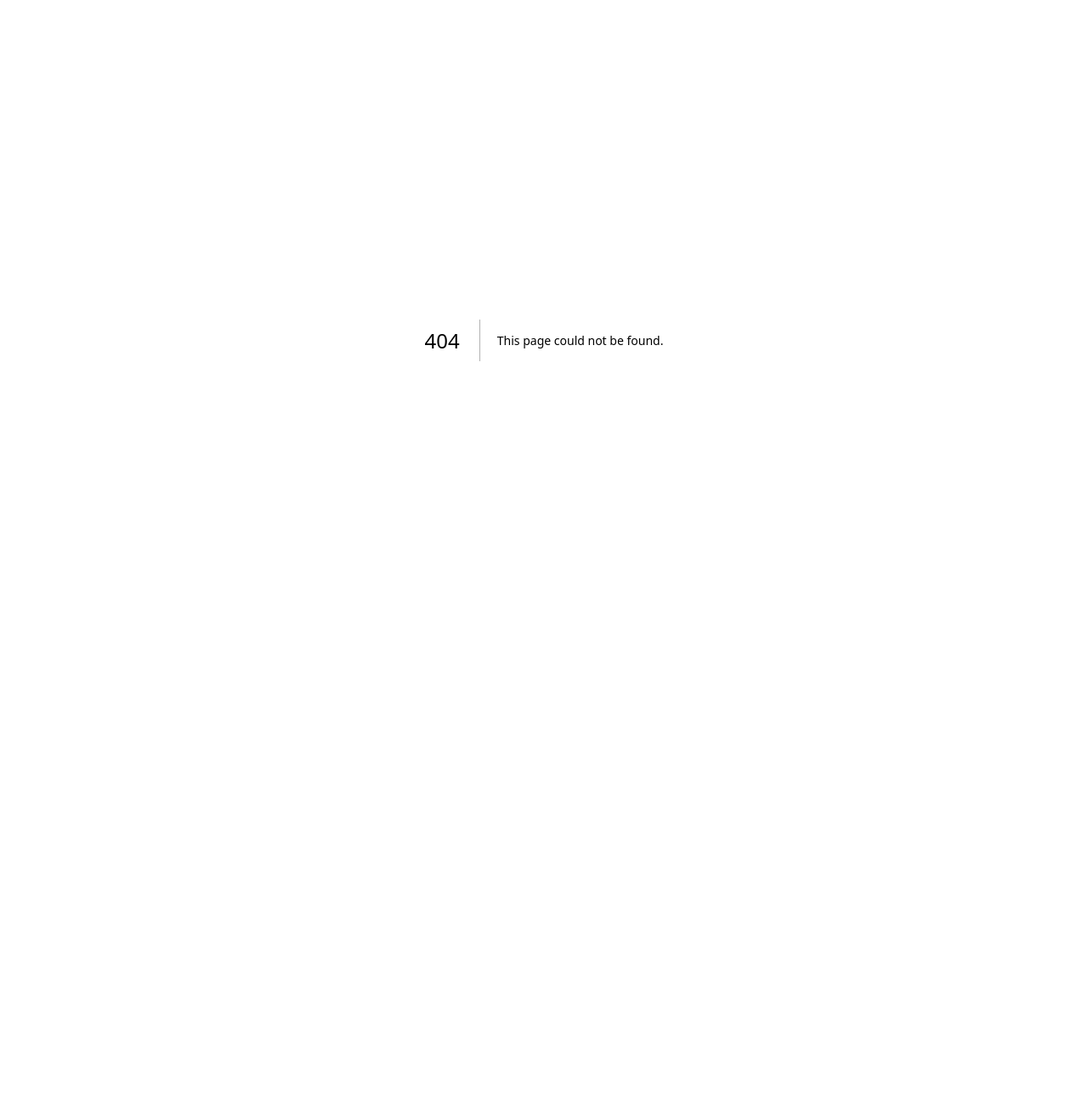
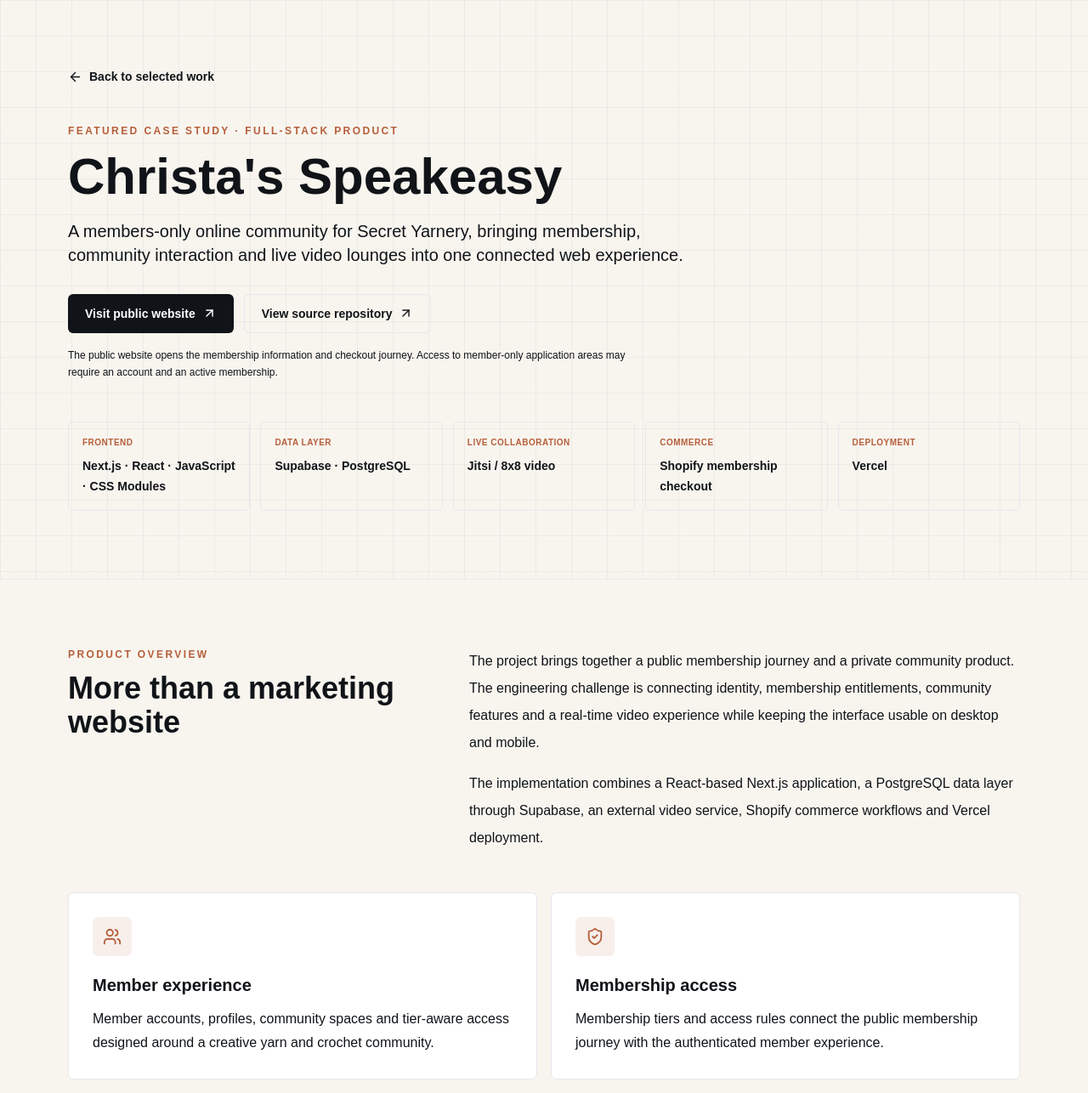
Before and after one commit to elvisbitolo/cv, a Next.js app: page /projects/christas-speakeasy in a window 1280 px wide. Before the commit this address had no page. Shown: the top 1286 px of the page at 85% size. Before the commit the page ends 800 px from the top, so only its background shows below. Built offline with nearby package versions, Linux system fonts and the light colour scheme.

Commit message:
Feature Christa's Speakeasy portfolio case study
* Feature Christa's Speakeasy as flagship portfolio project

* Add flagship project treatment and case study CTA

* Add dedicated Christa's Speakeasy case study page

```diff
--- /dev/null
+++ b/src/app/projects/christas-speakeasy/page.js
@@ -0,0 +1,191 @@
+import Link from "next/link";
+import { ArrowLeft, ArrowUpRight, Database, ShieldCheck, Video, Users, Workflow } from "lucide-react";
+
+export const metadata = {
+  title: "Christa's Speakeasy — Full-Stack Case Study",
+  description:
+    "A membership-based online community platform built with Next.js, JavaScript, Supabase, PostgreSQL, Jitsi and Shopify."
+};
+
+const capabilities = [
+  {
+    icon: Users,
+    title: "Member experience",
+    description:
+      "Member accounts, profiles, community spaces and tier-aware access designed around a creative yarn and crochet community."
+  },
+  {
+    icon: ShieldCheck,
+    title: "Membership access",
+    description:
+      "Membership tiers and access rules connect the public membership journey with the authenticated member experience."
+  },
+  {
+    icon: Video,
+    title: "Live video lounges",
+    description:
+      "Integrated Jitsi-based video lounge experiences so members can meet and work alongside one another online."
+  },
+  {
+    icon: Workflow,
+    title: "Commerce integration",
+    description:
+      "Shopify membership checkout connects subscription purchase flows with the community product."
+  }
+];
+
+const architecture = [
+  ["Frontend", "Next.js · React · JavaScript · CSS Modules"],
+  ["Data layer", "Supabase · PostgreSQL"],
+  ["Live collaboration", "Jitsi / 8x8 video"],
+  ["Commerce", "Shopify membership checkout"],
+  ["Deployment", "Vercel"]
+];
+
+export default function ChristasSpeakeasyCaseStudy() {
+  return (
+    <main className="min-h-screen bg-paper text-ink">
+      <section className="noise border-b border-ink/10">
+        <div className="section-shell py-12 sm:py-20">
+          <Link
+            href="/#projects"
+            className="focus-ring inline-flex items-center gap-2 rounded-md text-sm font-bold text-ink/65 transition hover:text-copper"
+          >
+            <ArrowLeft size={17} />
+            Back to selected work
+          </Link>
+
+          <div className="mt-10 max-w-4xl">
+            <p className="text-xs font-black uppercase tracking-[0.2em] text-copper">
+              Featured case study · Full-stack product
+            </p>
+            <h1 className="mt-4 text-4xl font-black leading-tight sm:text-6xl">
+              Christa's Speakeasy
+            </h1>
+            <p className="mt-5 max-w-3xl text-lg leading-8 text-ink/70 sm:text-xl">
+              A members-only online community for Secret Yarnery, bringing
+              membership, community interaction and live video lounges into
+              one connected web experience.
+            </p>
+            <div className="mt-8 flex flex-wrap gap-3">
+              <a
+                href="https://christasspeakeasy.com"
+                target="_blank"
+                rel="noreferrer"
+                className="focus-ring inline-flex min-h-11 items-center gap-2 rounded-md bg-ink px-5 py-3 text-sm font-bold text-white transition hover:bg-moss dark:bg-white dark:text-ink"
+              >
+                Visit public website <ArrowUpRight size={17} />
+              </a>
+              <a
+                href="https://github.com/elvisbitolo/yarnerylounge"
+                target="_blank"
+                rel="noreferrer"
+                className="focus-ring inline-flex min-h-11 items-center gap-2 rounded-md border border-ink/20 px-5 py-3 text-sm font-bold transition hover:border-copper hover:text-copper"
+              >
+                View source repository <ArrowUpRight size={17} />
+              </a>
+            </div>
+            <p className="mt-4 max-w-2xl text-xs leading-5 text-ink/55">
+              The public website opens the membership information and checkout
+              journey. Access to member-only application areas may require an
+              account and an active membership.
+            </p>
+          </div>
+
+          <div className="mt-12 grid gap-3 sm:grid-cols-2 lg:grid-cols-5">
+            {architecture.map(([label, value]) => (
+              <div key={label} className="rounded-md border border-ink/10 bg-surface/80 p-4">
+                <p className="text-[10px] font-black uppercase tracking-wider text-copper">{label}</p>
+                <p className="mt-2 text-sm font-semibold leading-6 text-ink/75">{value}</p>
+              </div>
+            ))}
+          </div>
+        </div>
+      </section>
+
+      <section className="section-shell py-16 sm:py-20">
+        <div className="grid gap-10 lg:grid-cols-[0.8fr_1.2fr]">
+          <div>
+            <p className="text-xs font-black uppercase tracking-[0.2em] text-copper">Product overview</p>
+            <h2 className="mt-3 text-3xl font-black sm:text-4xl">More than a marketing website</h2>
+          </div>
+          <div className="max-w-3xl">
+            <p className="text-base leading-8 text-ink/70">
+              The project brings together a public membership journey and a
+              private community product. The engineering challenge is connecting
+              identity, membership entitlements, community features and a
+              real-time video experience while keeping the interface usable on
+              desktop and mobile.
+            </p>
+            <p className="mt-4 text-base leading-8 text-ink/70">
+              The implementation combines a React-based Next.js application,
+              a PostgreSQL data layer through Supabase, an external video
+              service, Shopify commerce workflows and Vercel deployment.
+            </p>
+          </div>
+        </div>
+
+        <div className="mt-12 grid gap-4 md:grid-cols-2">
+          {capabilities.map(({ icon: Icon, title, description }) => (
+            <article key={title} className="rounded-md border border-ink/10 bg-surface p-6 sm:p-7">
+              <div className="inline-flex rounded-md bg-copper/10 p-3 text-copper">
+                <Icon size={22} />
+              </div>
+              <h3 className="mt-5 text-xl font-black">{title}</h3>
+              <p className="mt-3 leading-7 text-ink/68">{description}</p>
+            </article>
+          ))}
+        </div>
+      </section>
+
+      <section className="border-y border-ink/10 bg-surface py-16 sm:py-20">
+        <div className="section-shell grid gap-10 lg:grid-cols-2">
+          <div>
+            <p className="text-xs font-black uppercase tracking-[0.2em] text-copper">Engineering focus</p>
+            <h2 className="mt-3 text-3xl font-black sm:text-4xl">What this project demonstrates</h2>
+          </div>
+          <div className="grid gap-4">
+            <div className="flex gap-4">
+              <Database className="mt-1 shrink-0 text-copper" size={21} />
+              <div>
+                <h3 className="font-black">Full-stack application delivery</h3>
+                <p className="mt-1 leading-7 text-ink/68">Connecting frontend routes and components to a managed PostgreSQL-backed application data layer.</p>
+              </div>
+            </div>
+            <div className="flex gap-4">
+              <ShieldCheck className="mt-1 shrink-0 text-copper" size={21} />
+              <div>
+                <h3 className="font-black">Access and membership logic</h3>
+                <p className="mt-1 leading-7 text-ink/68">Designing member journeys around account state, membership levels and gated community experiences.</p>
+              </div>
+            </div>
+            <div className="flex gap-4">
+              <Video className="mt-1 shrink-0 text-copper" size={21} />
+              <div>
+                <h3 className="font-black">Third-party service integration</h3>
+                <p className="mt-1 leading-7 text-ink/68">Bringing video and commerce services into a cohesive product workflow.</p>
+              </div>
+            </div>
+          </div>
+        </div>
+      </section>
+
+      <section className="section-shell py-16 text-center sm:py-20">
+        <p className="text-xs font-black uppercase tracking-[0.2em] text-copper">Next step</p>
+        <h2 className="mx-auto mt-3 max-w-2xl text-3xl font-black sm:text-4xl">
+          Have a product or business workflow to build?
+        </h2>
+        <p className="mx-auto mt-4 max-w-xl leading-7 text-ink/68">
+          I work on websites and full-stack applications that help teams
+          deliver useful digital experiences.
+        </p>
+        <Link
+          href="/#contact"
+          className="focus-ring mt-7 inline-flex min-h-11 items-center gap-2 rounded-md bg-ink px-5 py-3 text-sm font-bold text-white transition hover:bg-moss dark:bg-white dark:text-ink"
+        >
+          Discuss a project <ArrowUpRight size={17} />
+        </Link>
+      </section>
+    </main>
+  );
+}
--- a/src/components/projects-section.js
+++ b/src/components/projects-section.js
@@ -13,17 +13,23 @@ export function ProjectsSection({ projects }) {
         </div>
         <div className="mt-10 grid gap-5 md:grid-cols-2">
           {projects.map((project) => (
-            <article key={project.title} className="rounded-md border border-ink/10 bg-paper p-6 transition hover:-translate-y-1 hover:shadow-soft">
+            <article
+              key={project.title}
+              className={`rounded-md border bg-paper p-6 transition hover:-translate-y-1 hover:shadow-soft ${project.featured ? "border-copper/50 ring-1 ring-copper/20 md:col-span-2 md:p-8" : "border-ink/10"}`}
+            >
               <div className="flex items-start justify-between gap-4">
                 <div>
-                  <p className="text-xs font-black uppercase tracking-wide text-moss">{project.category}</p>
-                  <h3 className="mt-2 text-xl font-black">{project.title}</h3>
+                  <div className="flex flex-wrap items-center gap-2">
+                    <p className="text-xs font-black uppercase tracking-wide text-moss">{project.category}</p>
+                    {project.featured ? <span className="rounded-full bg-copper/10 px-3 py-1 text-[10px] font-black uppercase tracking-wider text-copper">Flagship case study</span> : null}
+                  </div>
+                  <h3 className={`mt-2 font-black ${project.featured ? "text-2xl sm:text-3xl" : "text-xl"}`}>{project.title}</h3>
                 </div>
                 <div className="rounded-md border border-ink/10 bg-surface p-2 text-copper">
                   <ArrowUpRight size={19} />
                 </div>
               </div>
-              <p className="mt-4 min-h-20 leading-7 text-ink/68">{project.description}</p>
+              <p className={`mt-4 leading-7 text-ink/68 ${project.featured ? "max-w-3xl text-base sm:text-lg" : "min-h-20"}`}>{project.description}</p>
               <div className="mt-5 flex flex-wrap gap-2">
                 {project.stack.map((skill) => (
                   <span key={skill} className="rounded-md border border-ink/10 bg-surface px-3 py-1 text-xs font-bold text-ink/70">
@@ -32,6 +38,15 @@ export function ProjectsSection({ projects }) {
                 ))}
               </div>
               <div className="mt-6 flex flex-wrap gap-3">
+                {project.caseStudy ? (
+                  <a
+                    href={project.caseStudy}
+                    className="focus-ring inline-flex items-center gap-2 rounded-md bg-ink px-4 py-2 text-sm font-semibold text-white hover:bg-moss dark:bg-white dark:text-ink dark:hover:bg-copper dark:hover:text-white"
+                  >
+                    Explore case study
+                    <ArrowUpRight size={17} />
+                  </a>
+                ) : null}
                 {project.github ? (
                   <a
                     href={project.github}
```
Also changed, not shown: src/lib/profile-data.js.
